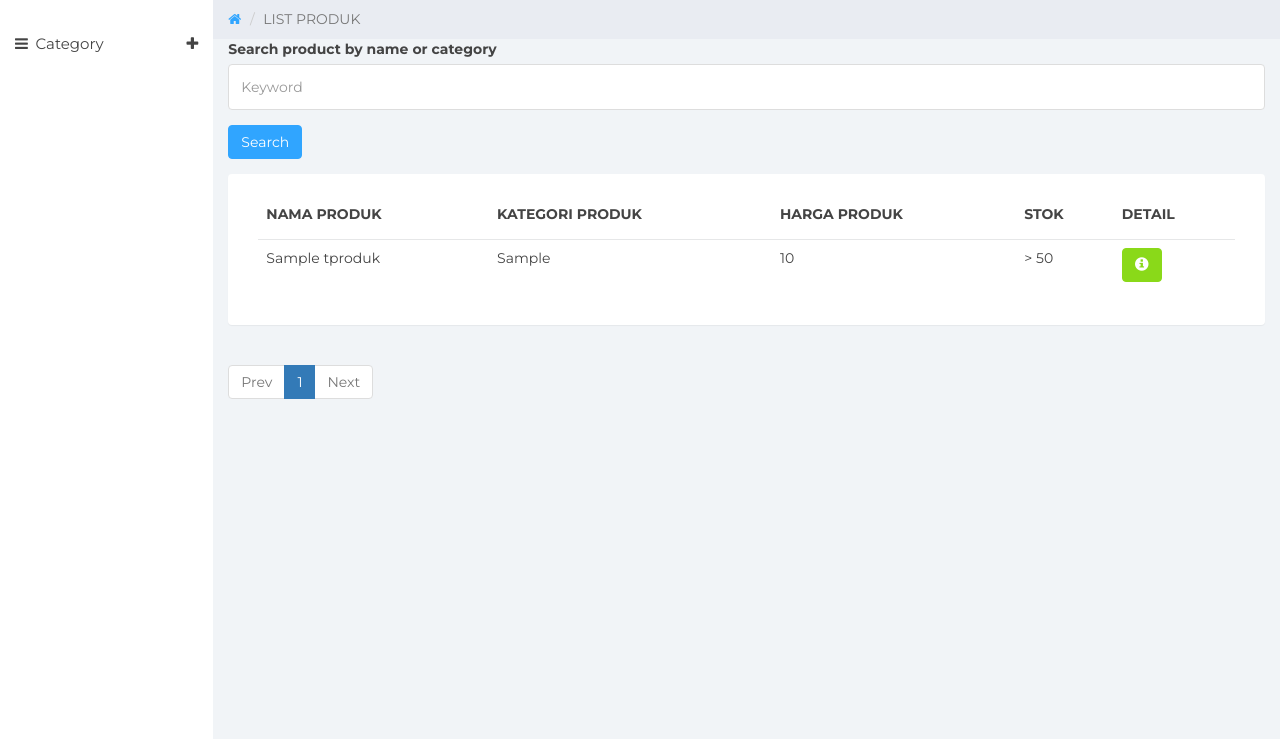
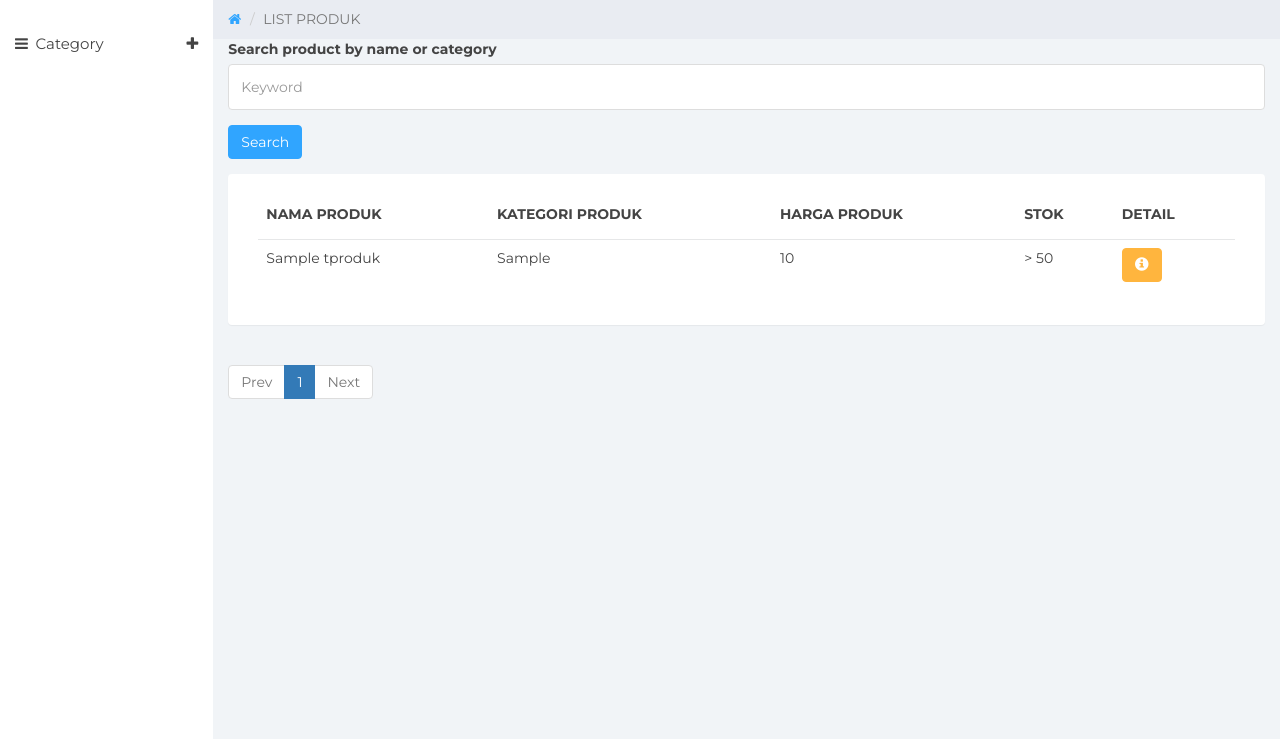
Before and after one commit to wilhelmus098/imk, a PHP site: page /index.php in a window 1280 px wide. Shown: the part 61-800 px from the top of the page. Run offline with PHP 8.4, Linux system fonts and the light colour scheme; tables that the repository leaves empty or names only in its code hold one stand-in row (values such as "Sample post"); data that the repository does not hold is empty.

Commit message:
1. warna button detail diganti

```diff
--- a/index.php
+++ b/index.php
@@ -131,7 +131,7 @@ if (!isset($_SESSION["user_logged_in"]))
 										?>
 										</td>
 										<td>
-										<button type="submit" class="btn btn-success" name="btn_view" value="<?=$row["produk_id"]?>"><i class="glyphicon glyphicon-info-sign"></i></button>
+										<button type="submit" class="btn btn-warning" name="btn_view" value="<?=$row["produk_id"]?>"><i class="glyphicon glyphicon-info-sign"></i></button>
 										</td>
 									</tr>
 								<?php } ?>
```
